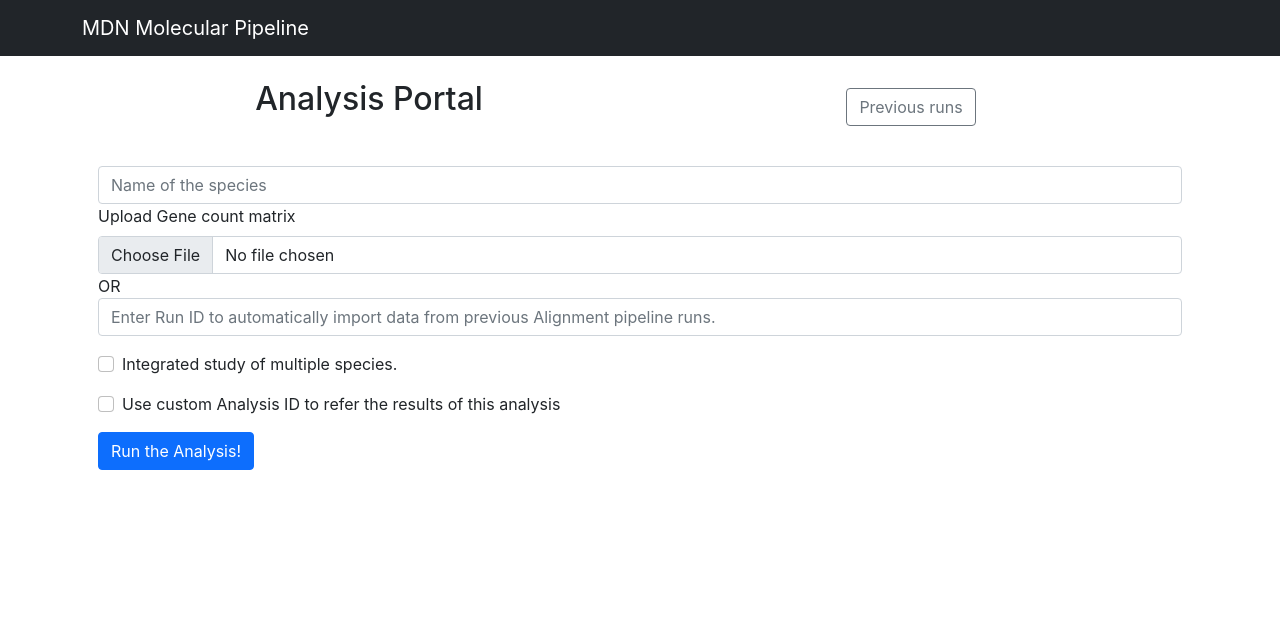
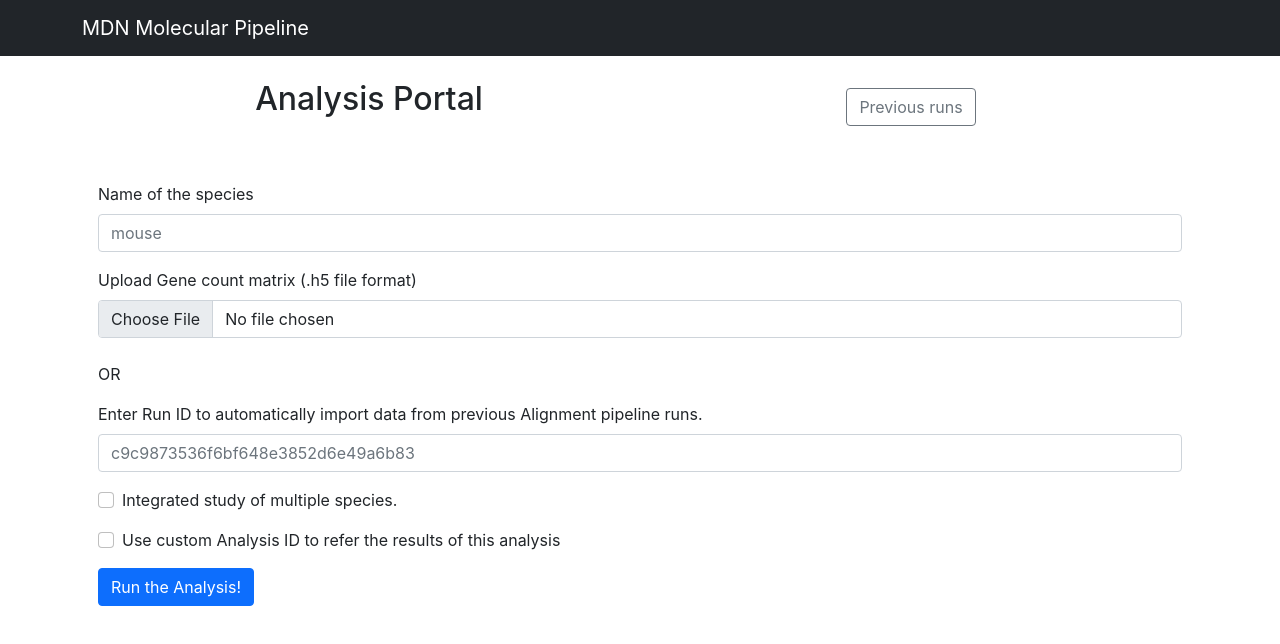
Before and after one commit to BIRDSgroup/mdn, a React (Create React App) app in the folder frontend/: page /analysis in a window 1280 px wide. Shown: the top 644 px of the page. Built offline with nearby package versions, Linux system fonts and the light colour scheme.

Commit message:
Update the placeholders

```diff
--- a/frontend/src/anal-dashboard.js
+++ b/frontend/src/anal-dashboard.js
@@ -133,11 +133,13 @@ class AnalysisDashboard extends React.Component {
         <Form className="w-responsive mx-auto p-3 mt-2"  formMethod="POST" formEncType="multipart/form-data">
 
           <Form.Group controlId="formFile" className="mb-3">
-            <Form.Control type="text" name="species_1" value={this.state.species_1} onChange={this.handleChange} placeholder="Name of the species" />
-            <Form.Label>Upload Gene count matrix</Form.Label>
+            <Form.Label className='mt-3'>Name of the species</Form.Label>
+            <Form.Control type="text" name="species_1" value={this.state.species_1} onChange={this.handleChange} placeholder="mouse" />
+            <Form.Label className='mt-3'>Upload Gene count matrix (.h5 file format)</Form.Label>
             <Form.Control type="file" name="gene_mtx_1" onChange={this.handleFileChange} />
-            OR
-            <Form.Control type="text" placeholder="Enter Run ID to automatically import data from previous Alignment pipeline runs." />
+            <br/> OR <br/>
+            <Form.Label className='mt-3'>Enter Run ID to automatically import data from previous Alignment pipeline runs.</Form.Label>
+            <Form.Control type="text" placeholder="c9c9873536f6bf648e3852d6e49a6b83" />
           </Form.Group>
 
 
@@ -146,11 +148,13 @@ class AnalysisDashboard extends React.Component {
 
             {this.state.integration ? (
               <>
-                <Form.Control type="text" name="species_2" value={this.state.species_2} onChange={this.handleChange} placeholder="Name of the second species" />
-                <Form.Label>Upload Gene count matrix</Form.Label>
+                <Form.Label className='mt-3'>Name of the second species (for integrated study) </Form.Label>
+                <Form.Control type="text" name="species_2" value={this.state.species_2} onChange={this.handleChange} placeholder="marmoset" />
+                <Form.Label className='mt-3'>Enter Run ID to automatically import data from previous Alignment pipeline runs.</Form.Label>
                 <Form.Control type="file" name="gene_mtx_2" onChange={this.handleFileChange}/>
-                OR
-                <Form.Control type="text" placeholder="Enter Run ID to automatically import data from previous Alignment pipeline runs." />
+                <br/> OR <br/>
+                <Form.Label className='mt-3'>Upload Gene count matrix (.h5 file format)</Form.Label>
+                <Form.Control type="text" placeholder="c9c9873536f6bf648e3852d6e49a6b83" />
               </>
             )
             : (<></>)
@@ -162,7 +166,7 @@ class AnalysisDashboard extends React.Component {
             <Form.Check type="checkbox" name = "use_custom_id" checked={this.state.use_custom_id} onChange={this.handleCustom} label="Use custom Analysis ID to refer the results of this analysis" />
             {this.state.use_custom_id ? (
               <>
-                <Form.Control type="text" name="custom_id" value={this.state.custom_id} onChange={this.handleChange} placeholder="Custom analysis ID" />
+                <Form.Control type="text" name="custom_id" value={this.state.custom_id} onChange={this.handleChange} placeholder="9cb052a8d84c93f2070e09c2c13251f9" />
               </>
             ): (<></>)
 
```
